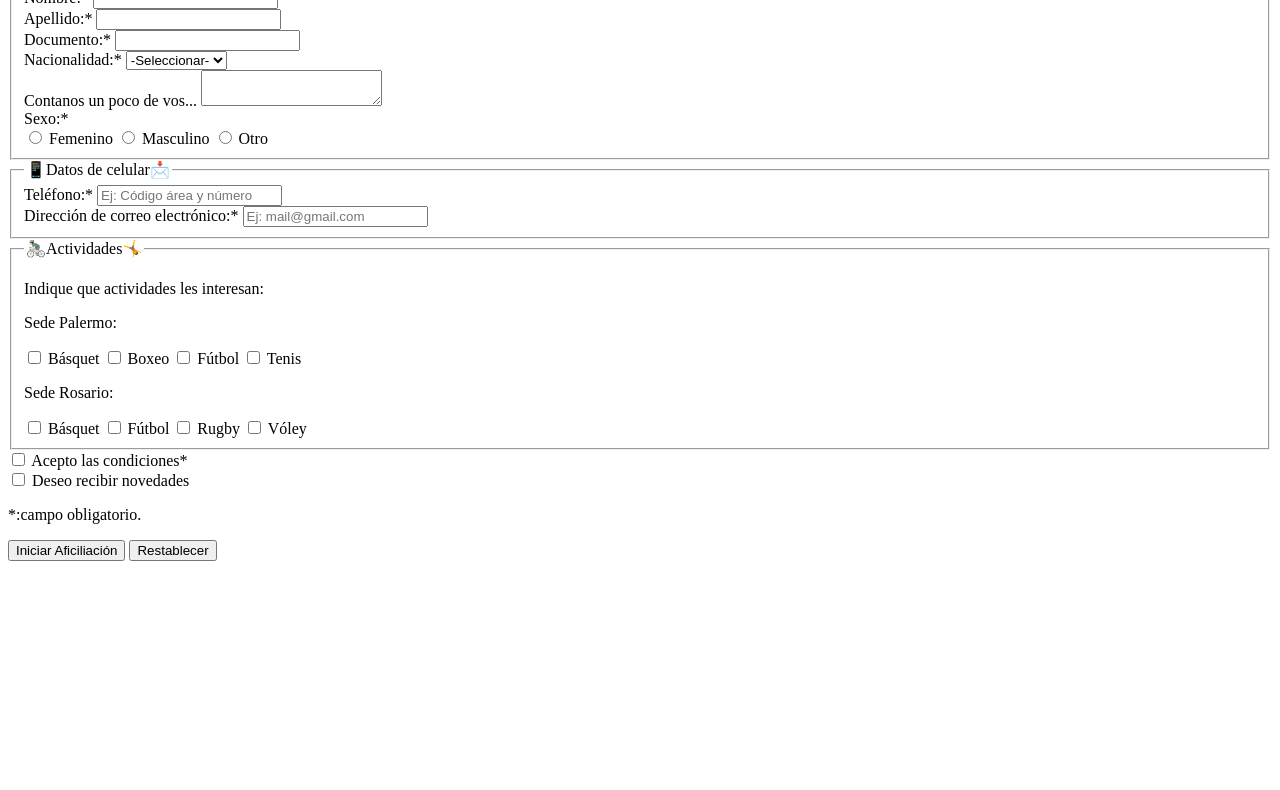
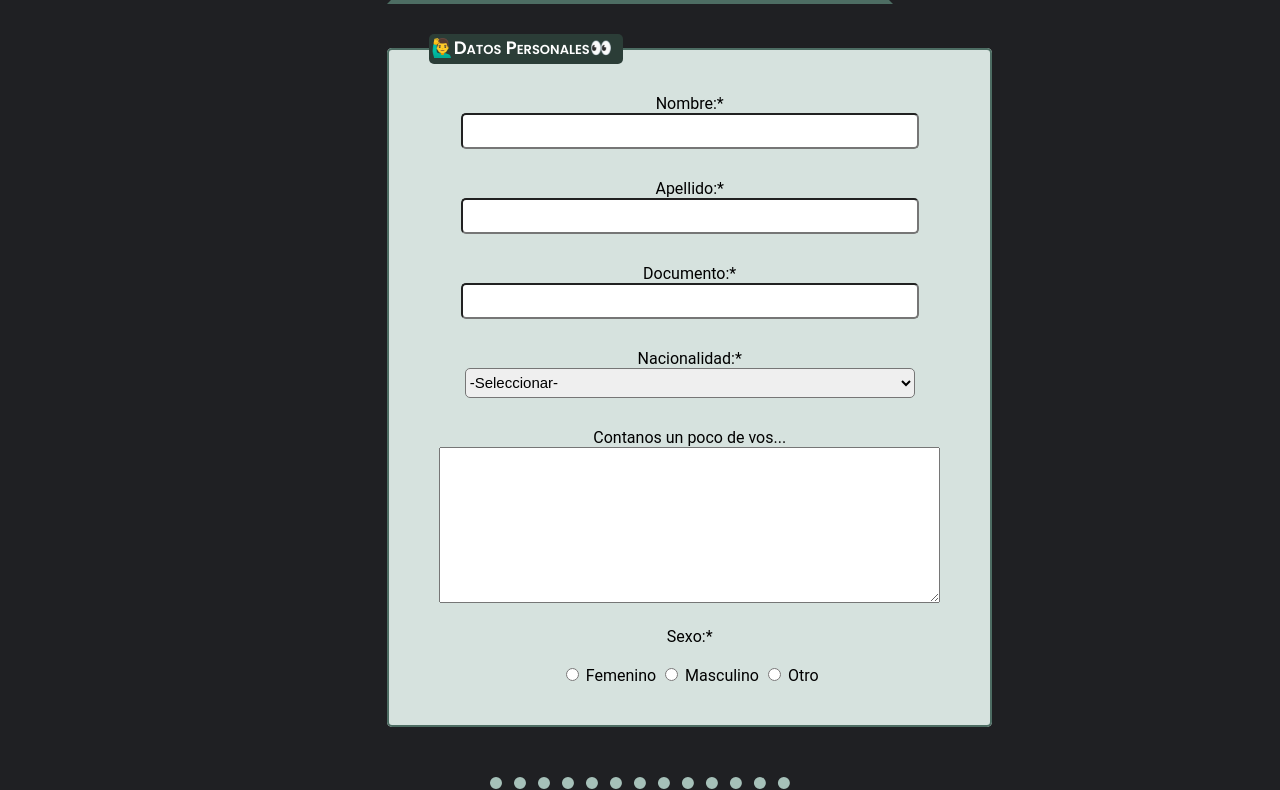
Before and after one commit to GiannMlclz/desafio-04, a website built with Vite: page index.html in a window 1280 px wide. Shown: the part 119-909 px from the top of the page. Before the commit the page ends 800 px from the top, so only its background shows below. Built offline with nearby package versions, Linux system fonts and the light colour scheme; a web font is replaced by a local one.

Commit message:
agregamos la dirección backend para subir todos los datos y terminamos el primer estilo CSS

```diff
--- a/index.html
+++ b/index.html
@@ -4,38 +4,40 @@
 <head>
   <meta charset="UTF-8" />
   <link rel="stylesheet" href="style.css">
+  <link rel="preconnect" href="https://fonts.googleapis.com">
+<link rel="preconnect" href="https://fonts.gstatic.com" crossorigin>
+<link href="https://fonts.googleapis.com/css2?family=Poppins:ital,wght@0,100;0,200;0,300;0,400;0,500;0,600;0,700;0,800;0,900;1,100;1,200;1,300;1,400;1,500;1,600;1,700;1,800;1,900&family=Rethink+Sans:ital,wght@0,400..800;1,400..800&display=swap" rel="stylesheet">
   <meta name="viewport" content="width=device-width, initial-scale=1.0" />
   <title>Aficiliación</title>
 </head>
 
 <body>
 
-  <h1>Vení al Gym!💪</h1>
+  <h1 class="borde-titulo">Vení al Gym!💪🏻</h1>
 
   <fieldset>
-    <form action="#" method="POST">
+    <legend>🙋‍♂️Datos Personales👀</legend>
+    <form action="https://postman-echo.com/post" method="POST" target="_blank">
+      <div id="bloque-personal">
 
-      <legend>🙋‍♂️Datos Personales👀</legend>
-      <div>
-        <label for="">Nombre:*</label>
-        <input type="name" name="Nombre" required>
+        <div style="text-align: center;" class= "margen-casilla">
+          <label for="Nombre">Nombre:*</label><br>
+          <input type="name" name="Nombre" class="casilla right" required>
+        </div>
+        <div style="text-align: center;" class="margen-casilla">
+          <label for="Apellido">Apellido:*</label><br>
+          <input type="text" name="Apellido" class="casilla right" required>
         </div>
 
-      <div>
-        <label for="">Apellido:*</label>
-        <input type="text" name="Apellido" required>
+        <div style="text-align: center;" class="margen-casilla">
+          <label for="Documento">Documento:*</label><br>
+          <input type="number" name="Documento" class="casilla right" required>
         </div>
 
-      <div>
-        <label for="">Documento:*</label>
-        <input type="number" name="Documento" required>
-      </div>
+        <div style="text-align: center;" class="margen-casilla">
+          <label class="margen-casilla" for="Nacionalidad">Nacionalidad:*</label><br>
 
-      <div>
-
-        <label for="">Nacionalidad:*</label>
-
-        <select name="Seleccionar" id="Nacionalidad" required>
+          <select name="Seleccionar" id="Nacionalidad" class="casilla" required>
             <option value="">-Seleccionar-</option>
             <option value="Argentina">Argentina</option>
             <option value="Brasilera">Brasilera</option>
@@ -44,41 +46,48 @@
           </select>
         </div>
 
-      <div>
-        <label for="">Contanos un poco de vos...</label>
-        <textarea name="" id=""></textarea>
+        <div style="text-align: center;" class="margen-casilla">
+          <label for="Comentarios">Contanos un poco de vos...</label><br>
+          <textarea name="" rows="10" cols="60"></textarea>
         </div>
 
-      <div>
-        <label for="">Sexo:*</label>
-      </div>
+        <div style="text-align: center;">
+          <label for="Sexo">Sexo:*</label><br><br>
           <input type="radio" name="genero" value="Femenino">
           <label for="">Femenino</label>
           <input type="radio" name="genero" value="Masculino">
           <label for="">Masculino</label>
           <input type="radio" name="genero" value="Otro">
           <label for="">Otro</label>
+        </div>
 
   </fieldset>
+  </div>
 
-    <fieldset>
+  <hr class="puntos">
+
+  <fieldset >
 
     <legend>📱Datos de celular📩</legend>
 
-      <div>
-        <label for="">Teléfono:*</label>
-        <input type="number" name="telefono" required placeholder="Ej: Código área y número">
+    <div style="text-align: center;" class="margen-casilla">
+      <label for="telefono">Teléfono:*</label><br>
+      <input type="number" name="telefono" class="casilla right" required placeholder="Código área y número">
     </div>
 
-      <div>
-        <label for="">Dirección de correo electrónico:*</label>
-        <input type="email" required placeholder="Ej: mail@gmail.com">
+    <div style="text-align: center;" class="margen-casilla">
+      <label for="Email">Dirección de correo electrónico:*</label><br>
+      <input type="email" class="casilla right" required placeholder="Ej: mail@gmail.com">
     </div>
 
   </fieldset>
 
-  <fieldset>
+  <hr class="puntos">
+
+  <fieldset class="margin-bottom">
     <legend>🚴🏻‍♂️Actividades🤸</legend>
+
+    <div style="text-align: left;">
 
     <p>Indique que actividades les interesan:</p>
 
@@ -105,19 +114,27 @@
       <input type="checkbox">
       <label for="">Vóley</label>
 
+    </div>
   </fieldset>
-<div>
-  <input type="checkbox" required>
+
+  <div class=boxes>
+    <input type="checkbox" name="condiciones" value="condiciones" required>
     <label for="">Acepto las condiciones*</label>
   </div>
-  <input type="checkbox">
+
+  <div class=boxes>
+    <input type="checkbox" name="novedades" value="novedades">
     <label for="">Deseo recibir novedades</label>
+  </div>
 
-  <p>*:campo obligatorio.</p>
+  <p id="obligatorio">*:campo obligatorio.</p>
+
+  <div class="boton" style="text-align: center;">
 
     <button type="submit">Iniciar Aficiliación</button>
     <button type="reset">Restablecer</button>
 
+  </div>
 
   </form>
 
--- a/style.css
+++ b/style.css
@@ -0,0 +1,120 @@
+body {
+    font-family: 'Poppins', sans-serif;
+    background-color: rgb(31, 32, 35);
+
+}
+
+h1 {
+    color: white;
+    text-align: center;
+    font-size: 40px;
+    font-family: 'Poppins', sans-serif;
+
+}
+
+.borde-titulo {
+    border: 18px solid #4d6d63;
+    margin-left: 30%;
+    margin-right: 30%;
+    margin-bottom: 30px;
+    border-left-color: rgb(31, 32, 35);
+    border-right-color: rgb(31, 32, 35);
+}
+
+fieldset {
+    background-color: rgb(214, 226, 222);
+    border: 2px solid #4d6d63;
+    border-radius: 5px;
+    font-family: 'Roboto', sans-serif;
+    margin: 10px 30% 50px 30%;
+    padding: 20px 40px 40px 40px;
+}
+
+legend {
+    background-color: #2b3d37;
+    color: white;
+    font-family: 'Poppins', sans-serif;
+    font-size: 18px;
+    border-radius: 5px;
+    width: 190px;
+    height: 30px;
+    text-align: justify;
+    font-variant: small-caps;
+    font-weight: 600;
+}
+
+.right {
+    text-align: right;
+}
+
+.margen-casilla {
+    margin-bottom: 10px;
+    padding: 10px;
+}
+
+.casilla {
+    width: 450px;
+    height: 30px;
+    border-radius: 5px;
+    font-size: 15px;
+}
+
+
+input:focus {
+    background-color: rgb(77, 109, 99);
+    color: #ddd;
+}
+textarea:focus {
+    color: rgb(77, 109, 99);
+}
+
+fieldset:focus-within {
+    background-color: rgb(166, 193, 185);
+}
+
+.margin-bottom {
+    margin-bottom: 20px !important;
+}
+
+.boxes {
+    color: white;
+    margin-left: 30%;
+    font-size: 12px;
+    margin-bottom: 5px;
+    font-weight: 400;
+}
+
+#obligatorio {
+    color: white;
+    margin-left: 30%;
+    font-size: 10px;
+    font-weight: 400;
+}
+
+.boton {
+    padding: 0px;
+    color: #2b3d37;
+}
+
+.puntos {
+    border: 12px dotted #a6c1b9;
+    border-bottom: none;
+    border-left: none;
+    border-right: none;
+    margin-bottom: 40px;
+    width: 300px;
+  }
+
+button {
+    background-color: #2b3d37;
+    color: #a5c0b5;
+    font-family:'Roboto', sans-serif;
+    font-size: 15px;
+    padding: 10px;
+    border: 1px solid  #a5c0b5;
+    border-radius: 5px;
+    width: 150px;
+    margin: 20px;
+
+
+}
```
Also changed, not shown: README.md. Lines whose indentation alone changed are shown as unchanged.
